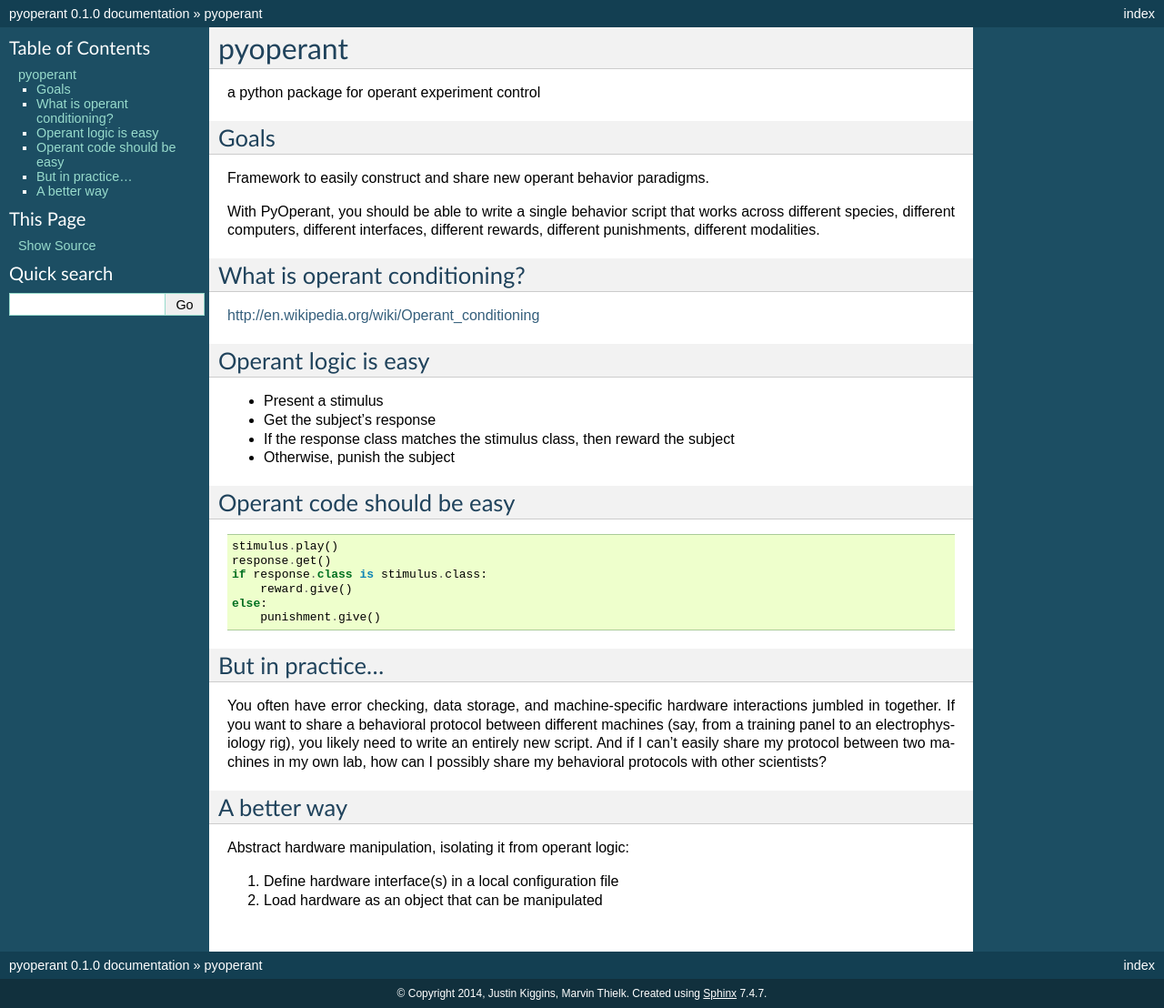
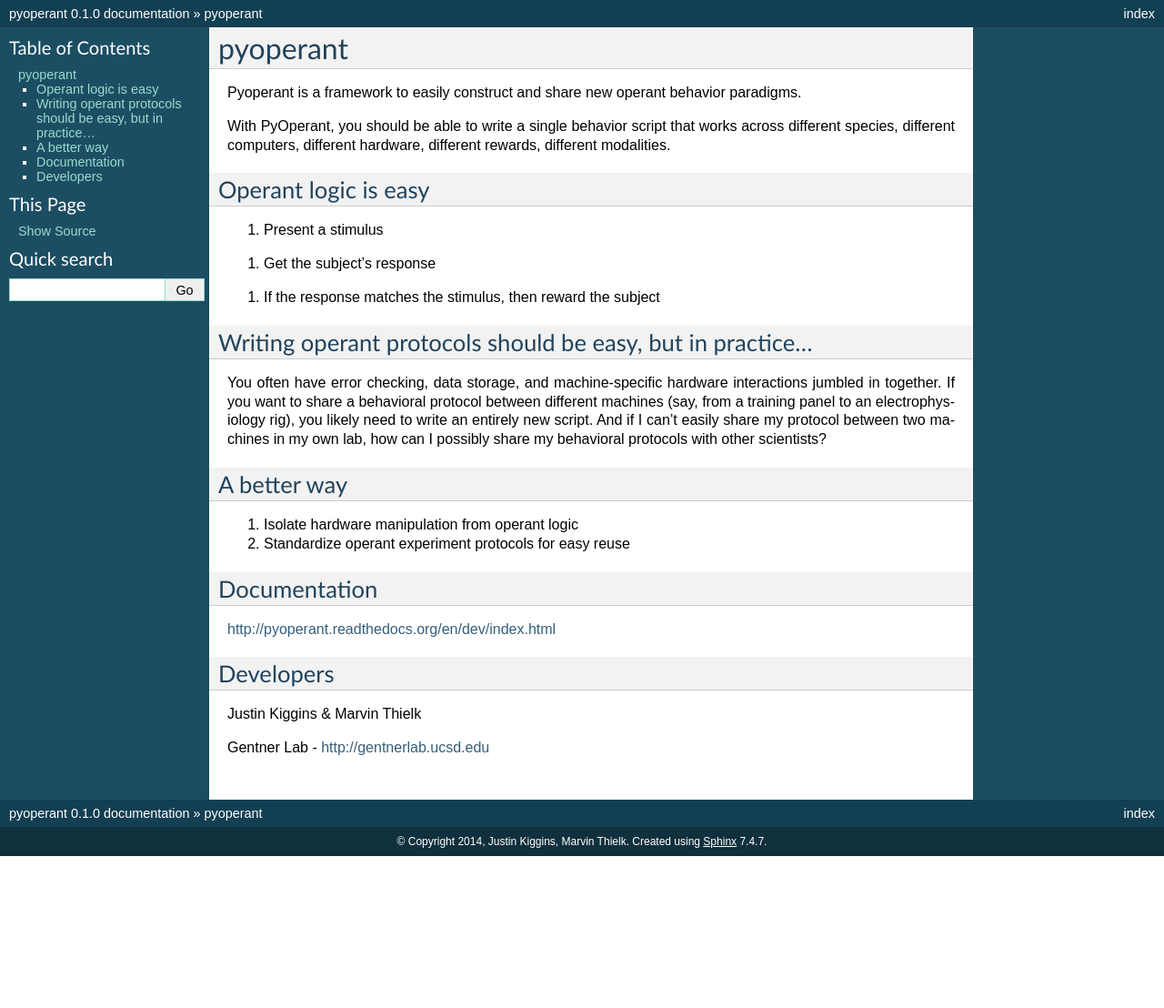
Before and after one commit to gentnerlab/pyoperant, a Sphinx documentation site: the page built from docs/README.rst, in a window 1280 px wide. Shown: the whole page at 91% size. Built offline with Sphinx 7.4.7, drawn with Linux system fonts in a browser that asks for light colours; after the commit the page ends 941 px from its top, so only the background shows below that.

Commit message:
updated README

```diff
--- a/docs/README.rst
+++ b/docs/README.rst
@@ -1,45 +1,20 @@
 pyoperant
 =========
 
-a python package for operant experiment control
+Pyoperant is a framework to easily construct and share new operant behavior paradigms.
 
-Goals
------
-
-Framework to easily construct and share new operant behavior paradigms.
-
-With PyOperant, you should be able to write a single behavior script that works across different species, different computers, different interfaces, different rewards, different punishments, different modalities.
-
-
-What is operant conditioning?
------------------------------
-
-http://en.wikipedia.org/wiki/Operant_conditioning
+With PyOperant, you should be able to write a single behavior script that works across different species, different computers, different hardware, different rewards, different modalities.
 
 Operant logic is easy
 ---------------------
 
-- Present a stimulus
+1. Present a stimulus
 
-- Get the subject’s response
+1. Get the subject’s response
 
-- If the response class matches the stimulus class, then reward the subject
+1. If the response matches the stimulus, then reward the subject
 
-- Otherwise, punish the subject
-
-Operant code should be easy
----------------------------
-
-::
-
-	stimulus.play()
-	response.get()
-	if response.class is stimulus.class:
-	    reward.give()
-	else:
-	    punishment.give()
-
-But in practice...
+Writing operant protocols should be easy, but in practice...
 ------------------
 
 You often have error checking, data storage, and machine-specific hardware interactions jumbled in together. If you want to share a behavioral protocol between different machines (say, from a training panel to an electrophysiology rig), you likely need to write an entirely new script. And if I can't easily share my protocol between two machines in my own lab, how can I possibly share my behavioral protocols with other scientists?
@@ -47,8 +22,19 @@
 A better way
 ------------
 
-Abstract hardware manipulation, isolating it from operant logic:
+1. Isolate hardware manipulation from operant logic
 
-1. Define hardware interface(s) in a local configuration file
+2. Standardize operant experiment protocols for easy reuse
 
-2. Load hardware as an object that can be manipulated
+Documentation
+-------------
+
+http://pyoperant.readthedocs.org/en/dev/index.html
+
+
+Developers
+----------
+
+Justin Kiggins & Marvin Thielk
+
+Gentner Lab - http://gentnerlab.ucsd.edu
```
Also changed, not shown: docs/index.rst (+2 -5 lines).
